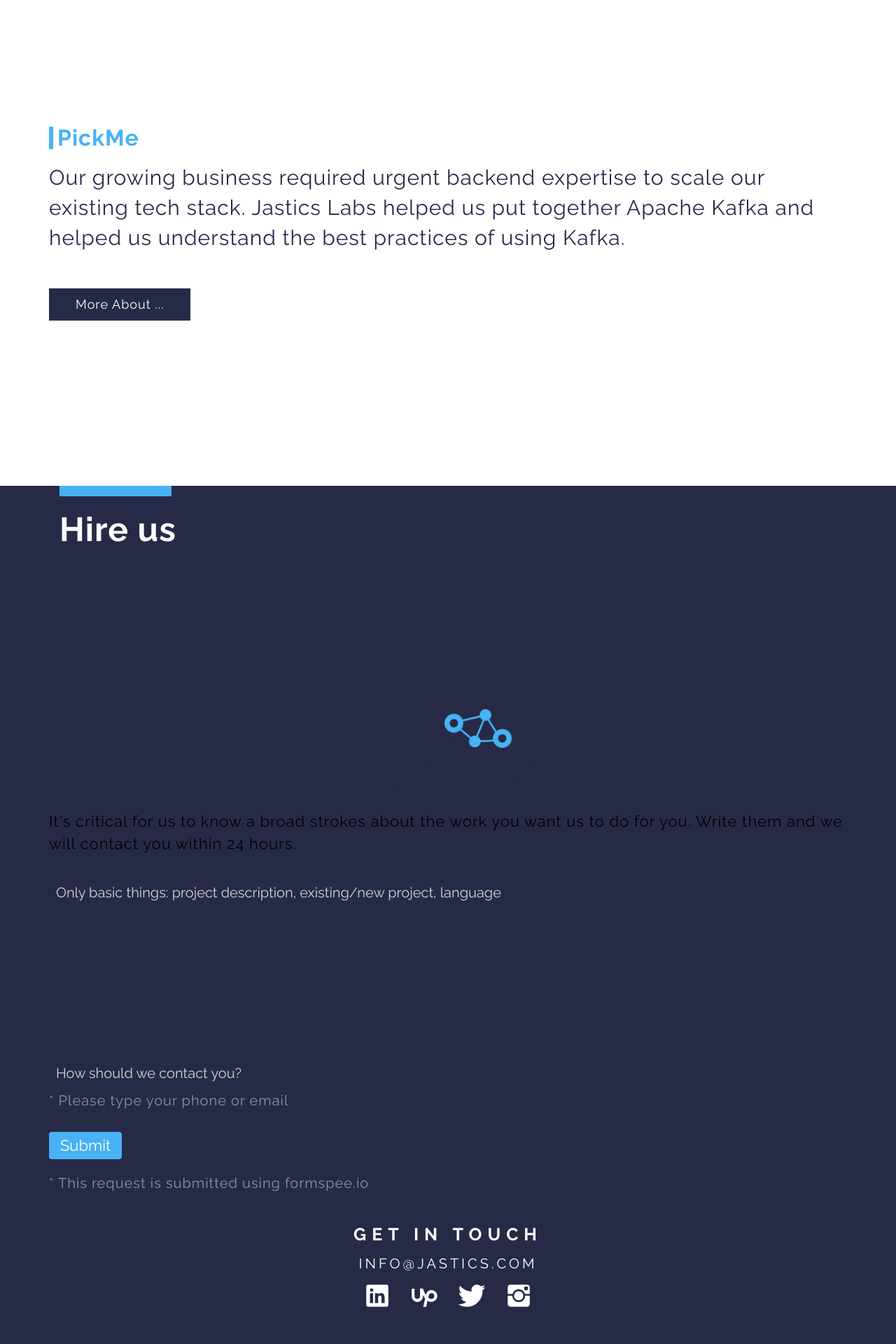
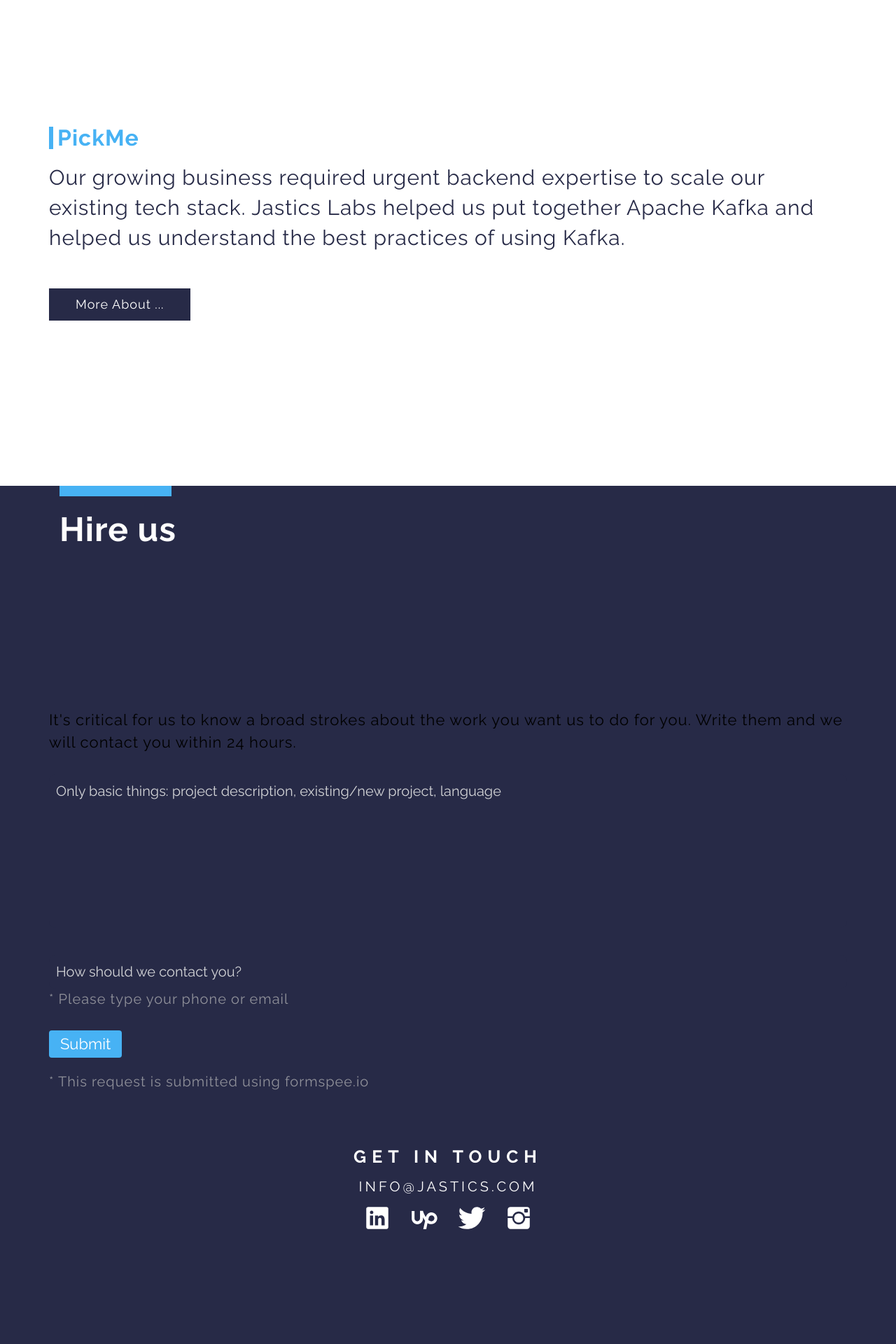
Before and after one commit to ivanursul/jastics, a Jekyll site: the page built from index.md, in a window 1280 px wide. Shown: the part 2906-4826 px from the top of the page at 70% size. Built offline with Jekyll 4.4.1, drawn with Linux system fonts in a browser that asks for light colours; after the commit the page ends 4715 px from its top, so only the background shows below that.

```diff
--- a/_includes/hire-us.html
+++ b/_includes/hire-us.html
@@ -14,12 +14,6 @@
 
         <div class="row">
           <form action="https://formspree.io/me@ivanursul.com" method="POST">
-
-              <div class="centering text-center hire-us-element">
-                  <a href="{{ '/' | relative_url }}">
-                      <img src="{{ '/assets/images/HQ.png' | relative_url }}" class="main-logo" alt="Jastics logo">
-                  </a>
-              </div>
 
               <div class="centering hire-us-element hire-us-font">
                   It's critical for us to know a broad strokes about the work you want us to do for you.
```
